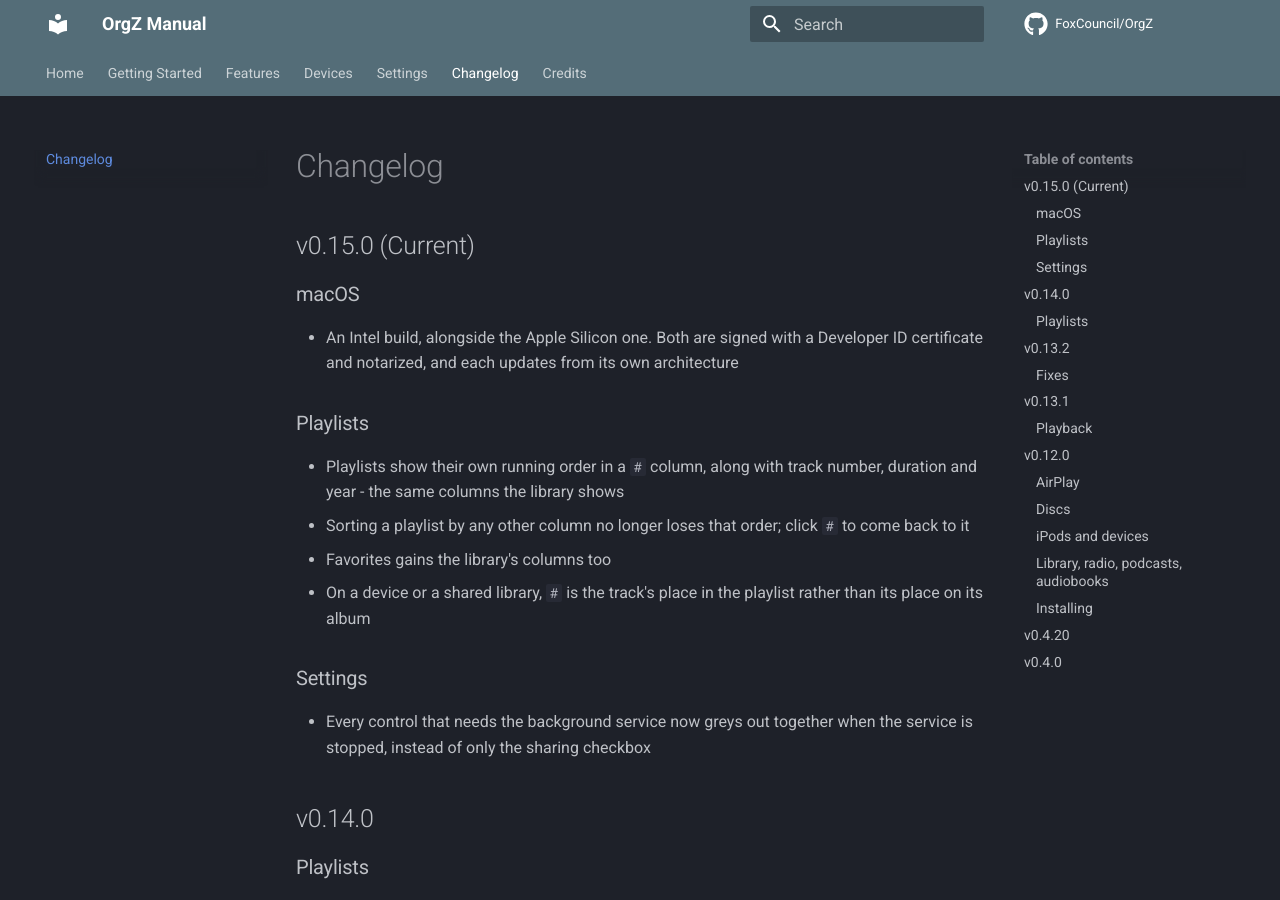
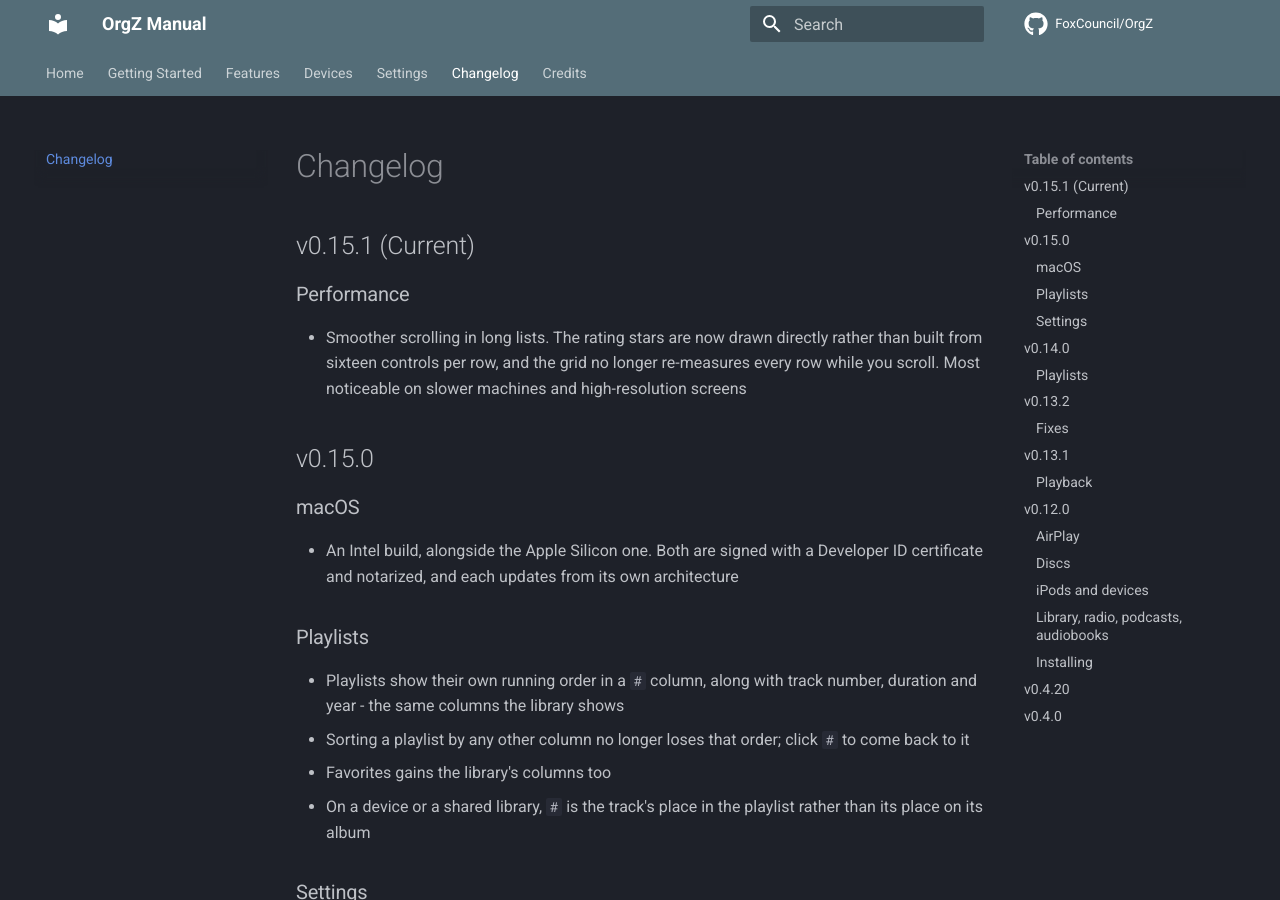
Before and after one commit to FoxCouncil/OrgZ, an MkDocs documentation site: the page built from docs/changelog.md, in a window 1280 px wide and 900 px high. Built offline with MkDocs 1.6.1 and Material for MkDocs 9.7.7, drawn with Linux system fonts in a browser that asks for light colours; comment, search, counter and statistics services are not loaded; the version menu is left out.

```diff
--- a/docs/changelog.md
+++ b/docs/changelog.md
@@ -1,6 +1,14 @@
 # Changelog
 
-## v0.15.0 (Current)
+## v0.15.1 (Current)
+
+### Performance
+
+- Smoother scrolling in long lists. The rating stars are now drawn directly rather
+  than built from sixteen controls per row, and the grid no longer re-measures every
+  row while you scroll. Most noticeable on slower machines and high-resolution screens
+
+## v0.15.0
 
 ### macOS
 
```
Also changed, not shown: roadmap.md (+1 -1 lines), 1 other file.
